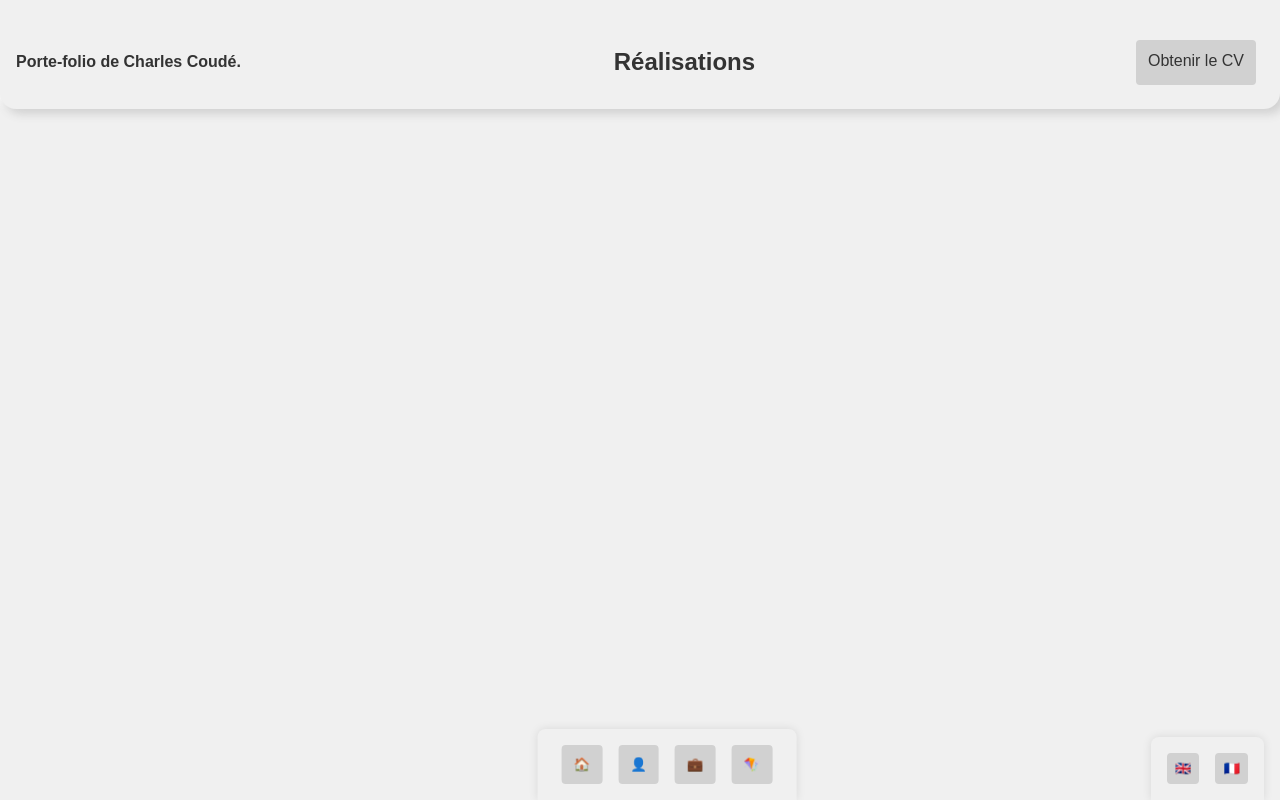
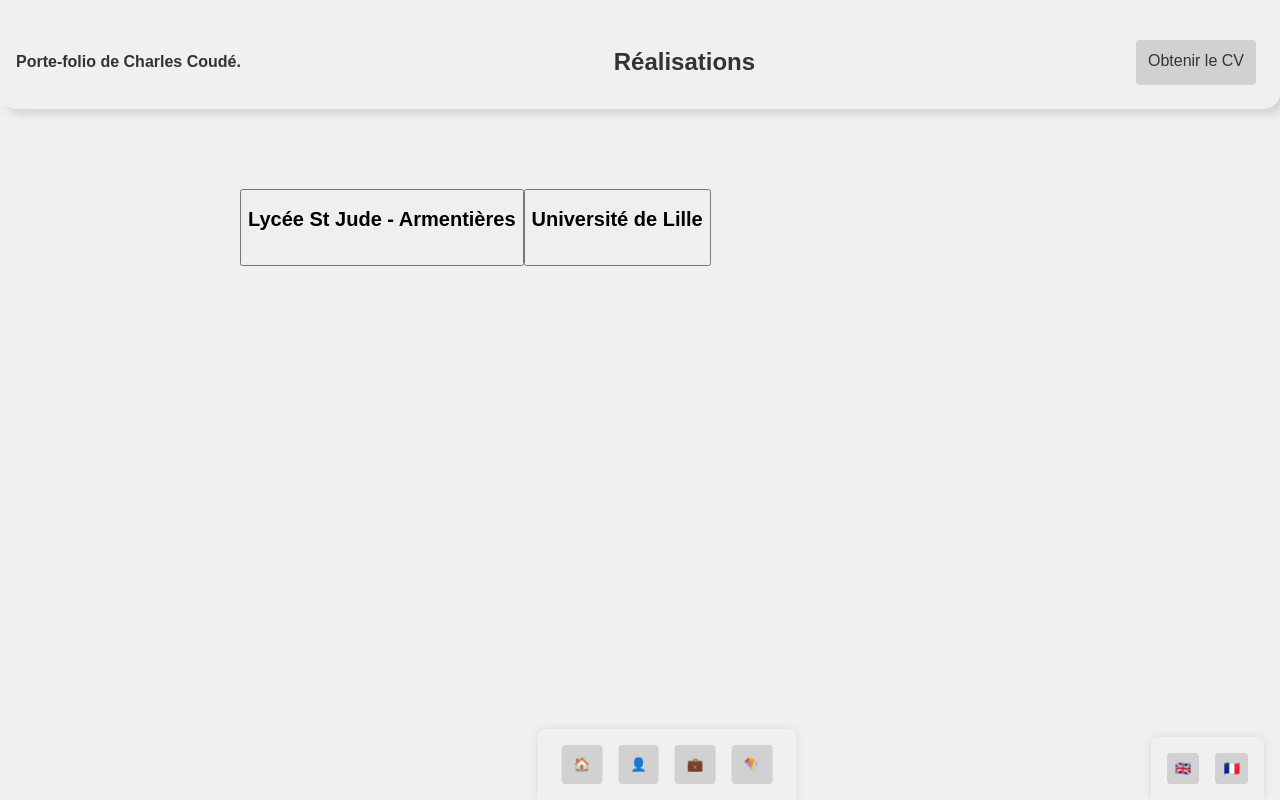
Before and after one commit to totoc2428/cv, a React (Vite) app: page /work in a window 1280 px wide. Built offline with nearby package versions, Linux system fonts and the light colour scheme.

Commit message:
lecture des exp et ajout dans workView fonctionels.

```diff
--- a/src/component/exp/exprienceDetail.tsx
+++ b/src/component/exp/exprienceDetail.tsx
@@ -49,6 +49,7 @@ export class ExprienceDetail extends React.Component<ExpProps> {
                   {exp.startDate} {getTranslation("exp.date_link_btw", language)} {exp.endDate}
                 </span>
               </div>
+              <div className="description">{exp.description}</div>
             </main>
           </section>
         )}
--- a/src/component/exp/exprienceThumbmail.tsx
+++ b/src/component/exp/exprienceThumbmail.tsx
@@ -3,14 +3,21 @@ import React from "react";
 
 interface ExperienceThumbMailProps {
   exp: Exp;
+  handleOnClick: () => void;
 }
 
-class ExperienceThumbMail extends React.Component {
+export class ExperienceThumbMail extends React.Component<ExperienceThumbMailProps>{
   render() {
+    const { exp, handleOnClick } = this.props;
     return (
-      <div>
-        <h1>ExprienceDetail</h1>
-      </div>
+      <button onClick={handleOnClick} className="exp-thumbmail">
+        <h1>{exp.title}</h1>
+        <div className="exp-thumbmail-tags">
+          {exp.tags.map((tag) => {
+            return <span key={tag}>{tag}</span>;
+          })}
+        </div>
+      </button>
     );
   }
 }
--- /dev/null
+++ b/src/services/expService.ts
@@ -0,0 +1,14 @@
+import { Exp } from "../types/exp/exp";
+
+export const ExpService = {
+  async getExps(): Promise<Exp[]> {
+    try {
+      const response = await fetch("/json/exp/exps.json");
+      const data = await response.json();
+      return data;
+    } catch (error) {
+      console.error("Error loading experiences:", error);
+      return [];
+    }
+  }
+};
--- a/src/view/work/workView.tsx
+++ b/src/view/work/workView.tsx
@@ -1,20 +1,36 @@
+import React from "react";
+import { ExperienceThumbMail } from "../../component/exp/exprienceThumbmail";
 import { Header } from "../../component/header/headerComponent";
 import { LangNav } from "../../component/nav/langNav";
 import { MainNav } from "../../component/nav/mainNav";
-import React from "react";
+import { ExpService } from "../../services/expService";
+import { Exp } from "../../types/exp/exp";
 
-export class WorkView extends React.Component {
-  state = {
-    exp : []
+interface WorkViewState {
+  exp: Exp[];
+  currentExp: Exp | null;
+}
+
+export class WorkView extends React.Component<{}, WorkViewState> {
+  state: WorkViewState = {
+    exp: [],
+    currentExp: null
   }
 
+  async componentDidMount(): Promise<void> {
+    const experiences = await ExpService.getExps();
+    this.setState({ exp: experiences });
+  }
 
   render() {
+    const { exp } = this.state;
     return (
       <section className="wokr-container">
         <Header title="work" />
         <main className="work-section">
-
+          {exp.map((exp) => {
+            return (<ExperienceThumbMail exp={exp} handleOnClick={() => {}} />);
+          })}
         </main>
         <MainNav />
         <LangNav />
```
Also changed, not shown: public/style/view/work.css (added).
